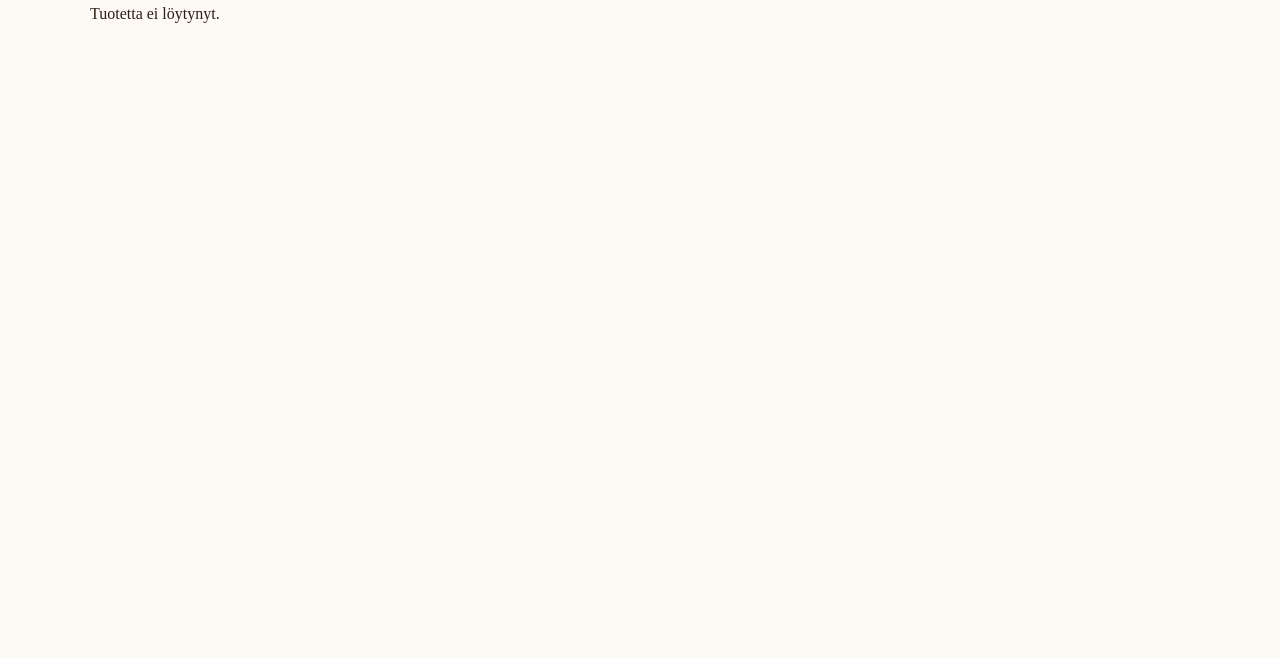
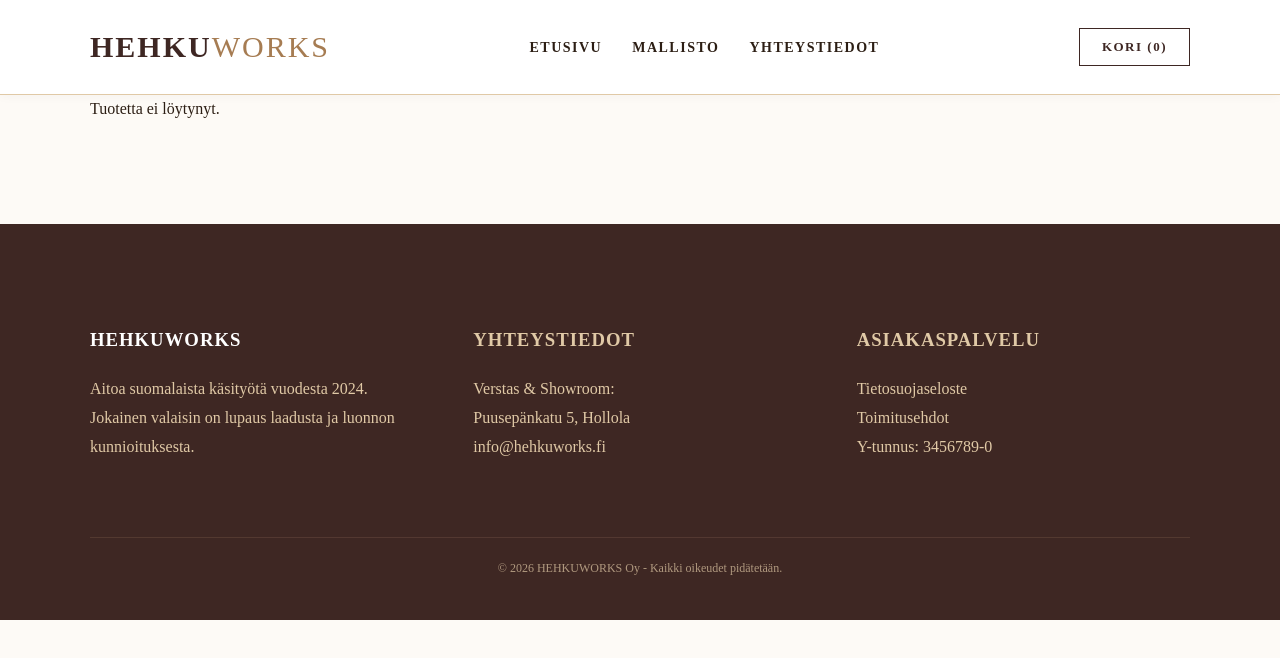
Before and after one commit to Jumpesuh/Hehkuworks, a Next.js app: page /tuote/1 in a window 1280 px wide. Shown: the top 658 px of the page. Built offline with nearby package versions, Linux system fonts and the light colour scheme.

Commit message:
change header and footer and shoping art to layout.js

```diff
--- a/src/app/layout.js
+++ b/src/app/layout.js
@@ -1,25 +1,25 @@
-import { Geist, Geist_Mono } from "next/font/google";
 import "./globals.css";
-
-const geistSans = Geist({
-  variable: "--font-geist-sans",
-  subsets: ["latin"],
-});
-
-const geistMono = Geist_Mono({
-  variable: "--font-geist-mono",
-  subsets: ["latin"],
-});
+import Header from "@/components/Header";
+import Footer from "@/components/Footer";
+import CartDrawer from "@/components/CartDrawer";
 
 export const metadata = {
-  title: "Create Next App",
-  description: "Generated by create next app",
+  title: "Hehkuworks",
+  description: "Uniikit valaisimet suomalaisesta puusta.",
 };
 
 export default function RootLayout({ children }) {
   return (
-    <html lang="en" className={`${geistSans.variable} ${geistMono.variable}`}>
-      <body>{children}</body>
+    <html lang="fi">
+      <body suppressHydrationWarning>
+        <Header />
+        <CartDrawer />
+
+        {/* children on se sisältö, joka vaihtuu (etusivu, mallisto, tuote) */}
+        {children}
+
+        <Footer />
+      </body>
     </html>
   );
 }
--- a/src/app/mallisto/page.js
+++ b/src/app/mallisto/page.js
@@ -1,13 +1,10 @@
-import Header from "@/components/Header";
 import ProductCard from "@/components/ProductCard";
 import CartDrawer from "@/components/CartDrawer";
-import Footer from "@/components/Footer";
 import { products } from "@/lib/products";
 
 export default function MallistoPage() {
   return (
     <main>
-      <Header />
       <CartDrawer />
 
       <div className="container" style={{ padding: "60px 0" }}>
@@ -20,8 +17,6 @@ export default function MallistoPage() {
           ))}
         </div>
       </div>
-
-      <Footer />
     </main>
   );
 }
--- a/src/app/tuote/[id]/page.js
+++ b/src/app/tuote/[id]/page.js
@@ -2,9 +2,7 @@
 import { useState, use } from "react";
 import { products } from "@/lib/products";
 import { useCart } from "@/store/useCart";
-import Header from "@/components/Header";
 import CartDrawer from "@/components/CartDrawer";
-import Footer from "@/components/Footer";
 
 export default function ProductPage({ params }) {
   const resolvedParams = use(params);
@@ -26,7 +24,6 @@ export default function ProductPage({ params }) {
 
   return (
     <main>
-      <Header />
       <CartDrawer />
       <div className="container" style={{ padding: "40px 0" }}>
         <button
@@ -111,7 +108,6 @@ export default function ProductPage({ params }) {
           </div>
         </div>
       </div>
-      <Footer />
     </main>
   );
 }
--- a/src/components/Footer.js
+++ b/src/components/Footer.js
@@ -19,7 +19,7 @@ export default function Footer() {
           }}
         >
           <div>
-            <h3 style={{ color: "white" }}>HEHKUWERKS</h3>
+            <h3 style={{ color: "white" }}>HEHKUWORKS</h3>
             <p>
               Aitoa suomalaista käsityötä vuodesta 2024. Jokainen valaisin on
               lupaus laadusta ja luonnon kunnioituksesta.
@@ -30,9 +30,9 @@ export default function Footer() {
             <p>
               Verstas & Showroom:
               <br />
-              Puusepänkatu 5, Lahti
+              Puusepänkatu 5, Hollola
               <br />
-              info@hehkuwerks.fi
+              info@hehkuworks.fi
             </p>
           </div>
           <div>
@@ -61,7 +61,7 @@ export default function Footer() {
             opacity: 0.7,
           }}
         >
-          &copy; 2026 HEHKUWERKS Oy - Kaikki oikeudet pidätetään.
+          &copy; 2026 HEHKUWORKS Oy - Kaikki oikeudet pidätetään.
         </div>
       </div>
     </footer>
--- a/src/components/Header.js
+++ b/src/components/Header.js
@@ -11,7 +11,7 @@ export default function Header() {
     <header>
       <div className="container header-content">
         <Link href="/" className="logo">
-          HEHKU<span>WERKS</span>
+          HEHKU<span>WORKS</span>
         </Link>
 
         <nav className={isMenuOpen ? "active" : ""}>
```
Also changed, not shown: src/app/page.js (+1 -6 lines), 1 other file (tests, documents, lock files or other folders).
